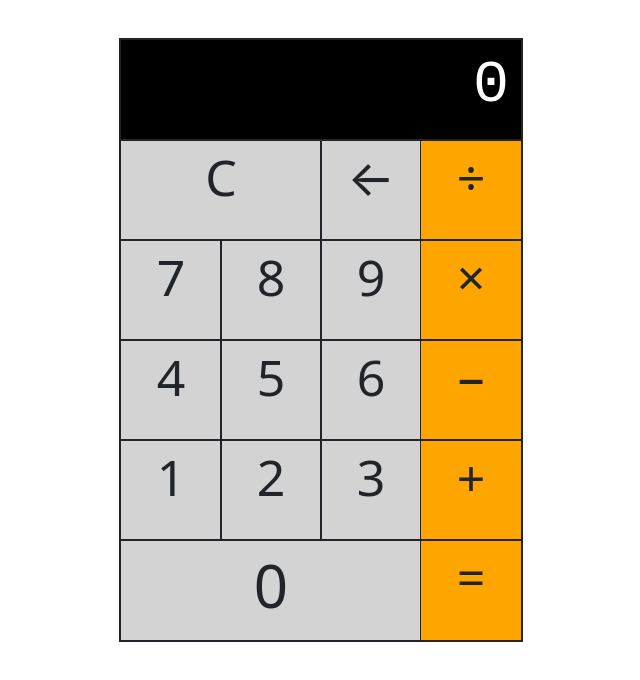
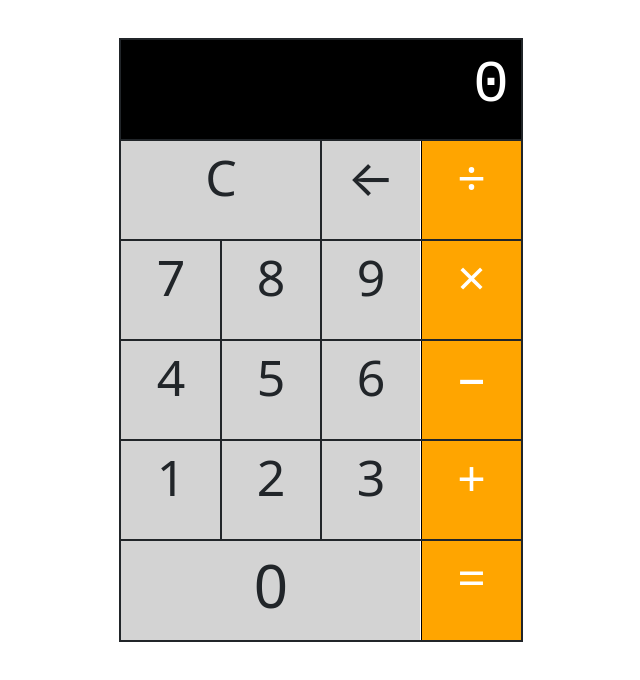
Before and after one commit to datcog1111/LAB-calculator, a plain HTML site: page index.html in a window 1280 px wide. Shown: the whole page, without its empty margins (319-959 px from the left). Drawn offline with nearby package versions, Linux system fonts and the light colour scheme.

Commit message:
fixed function button text color

```diff
--- a/main.css
+++ b/main.css
@@ -74,6 +74,8 @@
 
 .col-3:last-child {
   background-color:orange;
+  color:white;
+  border-left:1px solid black;
 }
 
 .col-3:last-child:hover {
```
